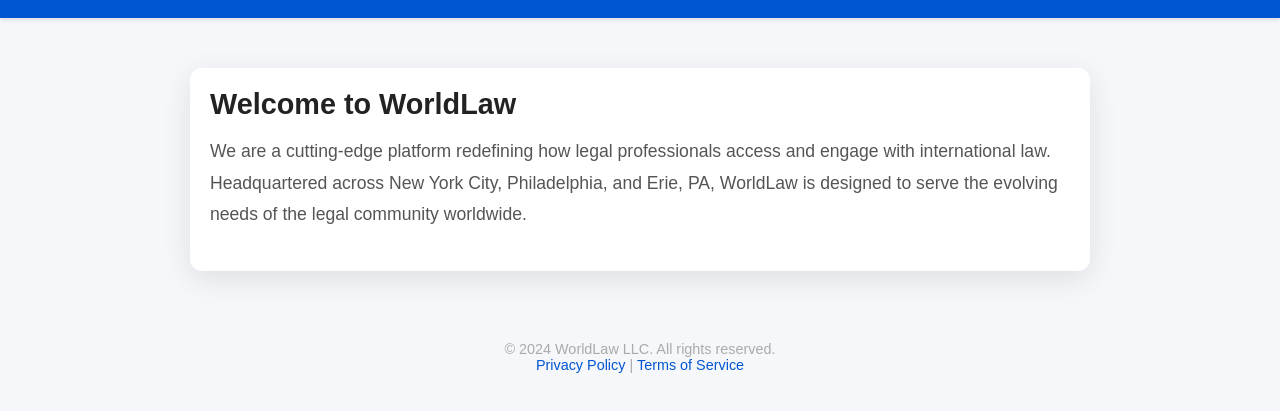
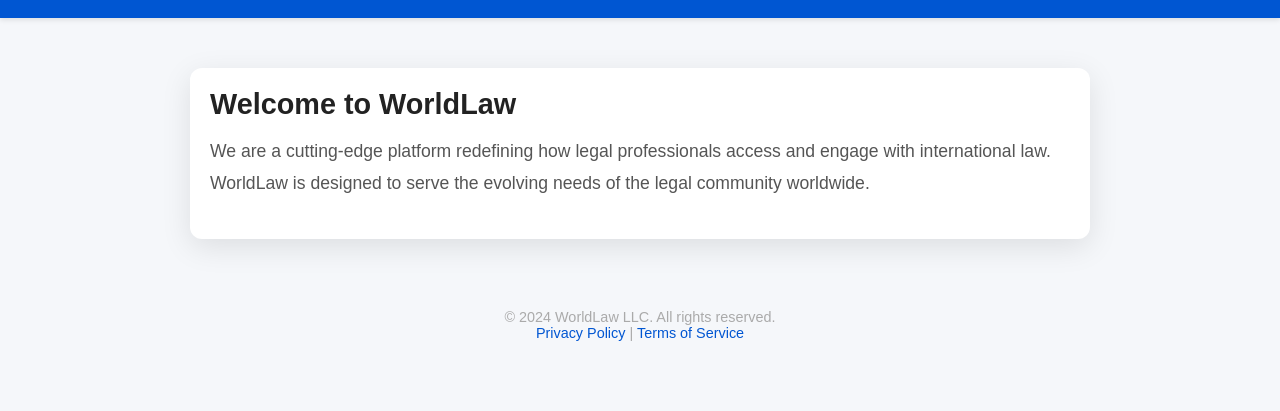
Before and after one commit to kianerfaan/worldlaw, a plain HTML site: page index.html in a window 1280 px wide. Shown: the part 87-498 px from the top of the page. Drawn offline with Linux system fonts and the light colour scheme.

Commit message:
Update index.html

```diff
--- a/index.html
+++ b/index.html
@@ -23,8 +23,7 @@
     <section id="intro">
         <h2>Welcome to WorldLaw</h2>
         <p>We are a cutting-edge platform redefining how legal professionals access and engage with international law.
-           Headquartered across New York City, Philadelphia, and Erie, PA, WorldLaw is designed to serve the evolving
-           needs of the legal community worldwide.</p>
+           WorldLaw is designed to serve the evolving needs of the legal community worldwide.</p>
     </section>
 
     <footer>
```
